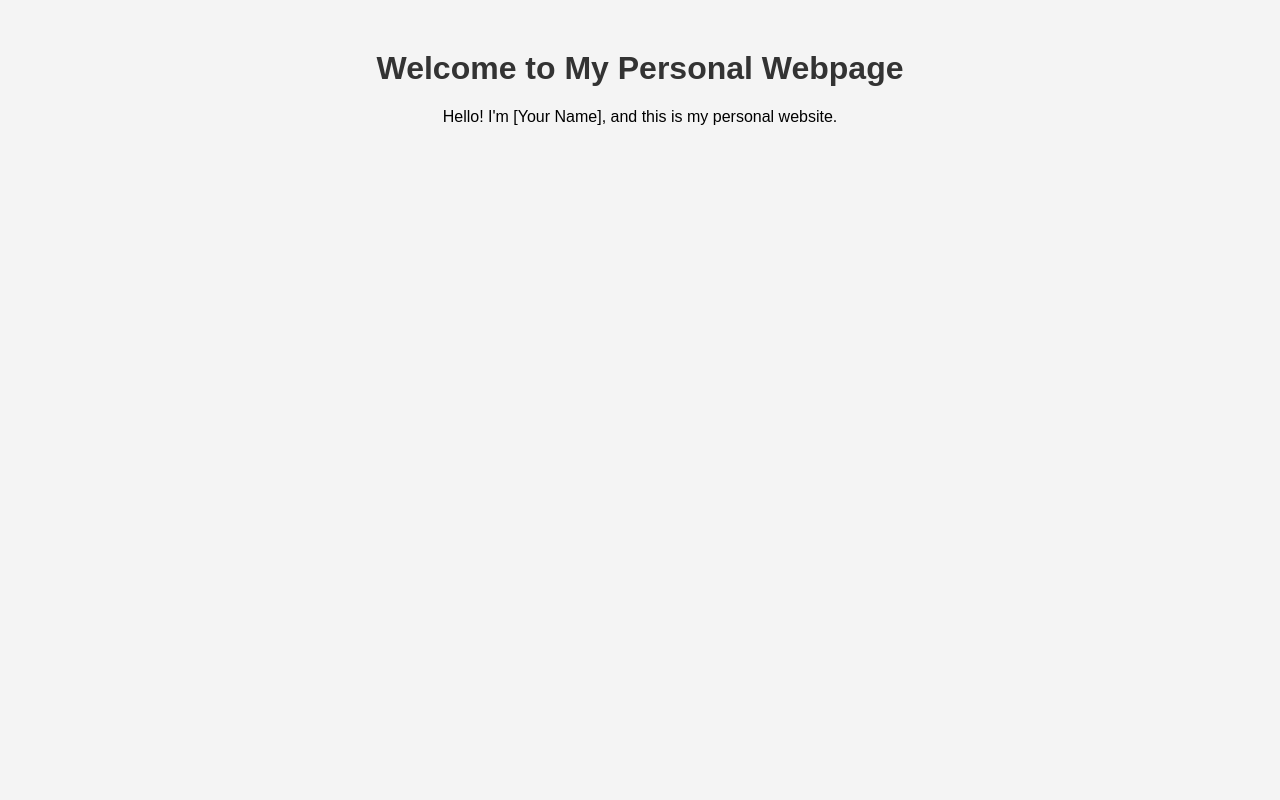
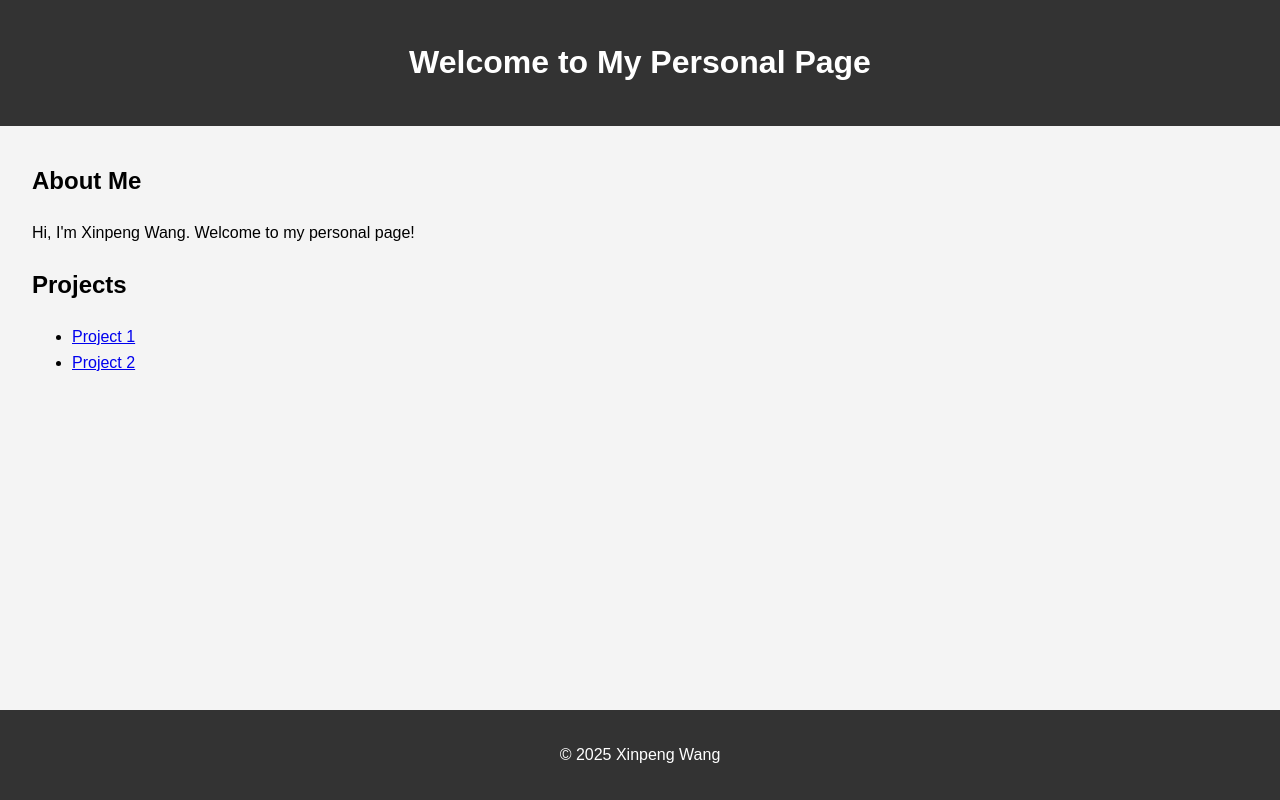
Before and after one commit to Xinpeng-Wang-1217/xinpengwang.github.io, a plain HTML site: page index.html in a window 1280 px wide. Drawn offline with Linux system fonts and the light colour scheme.

Commit message:
index.html

```diff
--- a/index.html
+++ b/index.html
@@ -3,21 +3,28 @@
 <head>
     <meta charset="UTF-8">
     <meta name="viewport" content="width=device-width, initial-scale=1.0">
-    <title>My Personal Website</title>
-    <style>
-        body {
-            font-family: Arial, sans-serif;
-            text-align: center;
-            margin: 50px;
-            background-color: #f4f4f4;
-        }
-        h1 {
-            color: #333;
-        }
-    </style>
+    <title>My Personal Page</title>
+    <link rel="stylesheet" href="styles.css">
 </head>
 <body>
-    <h1>Welcome to My Personal Webpage</h1>
-    <p>Hello! I'm [Your Name], and this is my personal website.</p>
+    <header>
+        <h1>Welcome to My Personal Page</h1>
+    </header>
+    <main>
+        <section>
+            <h2>About Me</h2>
+            <p>Hi, I'm Xinpeng Wang. Welcome to my personal page!</p>
+        </section>
+        <section>
+            <h2>Projects</h2>
+            <ul>
+                <li><a href="https://github.com/username/project1">Project 1</a></li>
+                <li><a href="https://github.com/username/project2">Project 2</a></li>
+            </ul>
+        </section>
+    </main>
+    <footer>
+        <p>&copy; 2025 Xinpeng Wang</p>
+    </footer>
 </body>
 </html>
```
